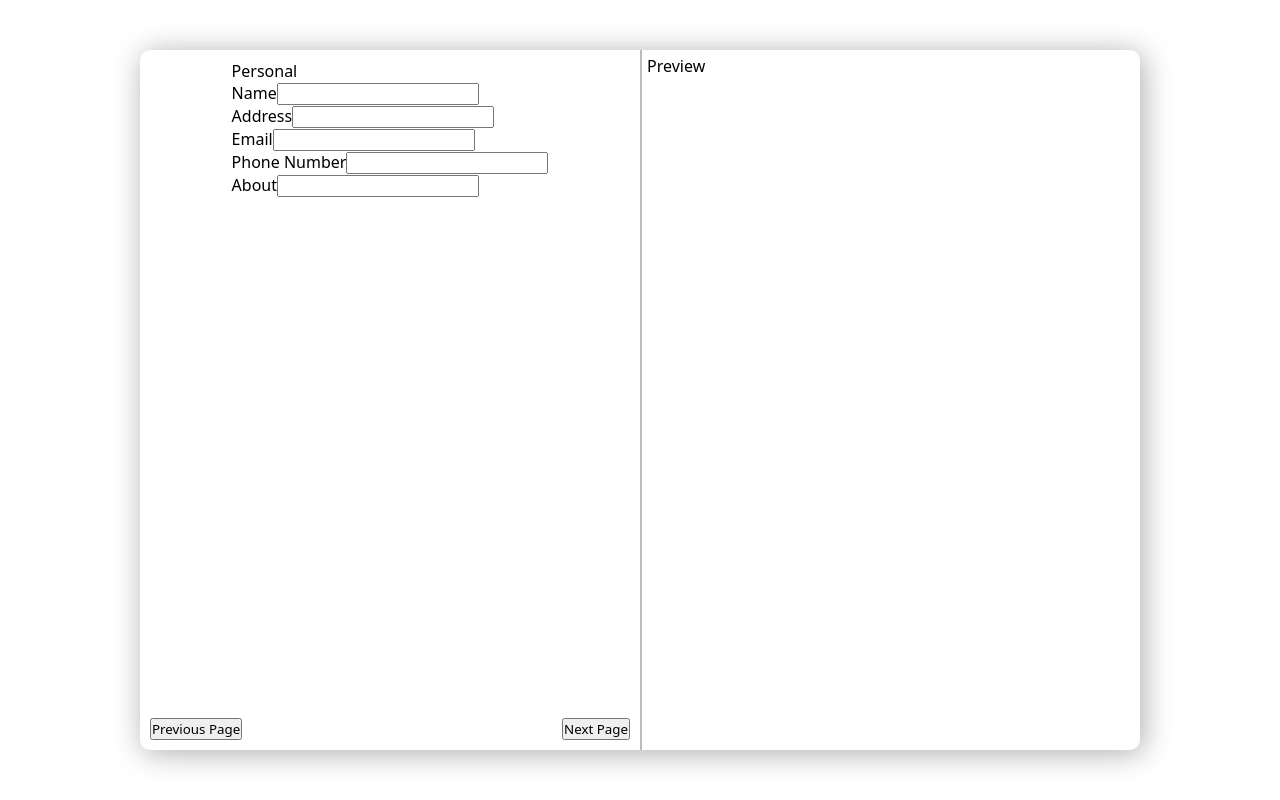
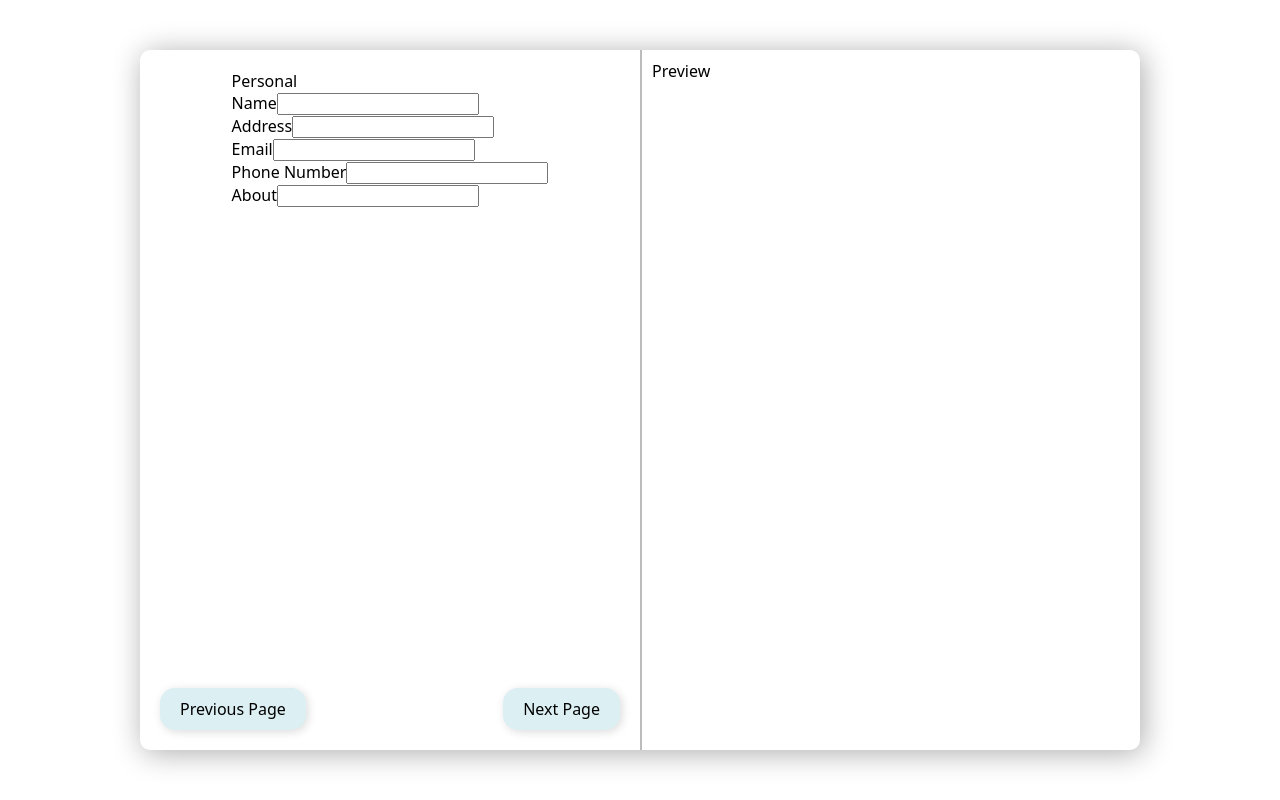
Before and after one commit to WLewis0991/ResumeBuilder, a React (Vite) app: page / in a window 1280 px wide. Both pictures are taken after a click on the button "Enter". Built offline with nearby package versions, Linux system fonts and the light colour scheme.

Commit message:
className added to buttons and basic styling

```diff
--- a/src/Education.jsx
+++ b/src/Education.jsx
@@ -36,7 +36,7 @@ export default function Education (props){
         <p>Name</p>
         <input type="text" value={name} onChange={handleNameChange}/>
         <p>Year Attended</p>
-        <input type="number" value={year} onChange={handleYearChange}/>
+        <input type="date" value={year} onChange={handleYearChange}/>
         <p>Description/Achievements</p>
         <input type="text" value={description} onChange={handleDescriptionChange}/>
         <br />
--- a/src/Personal.jsx
+++ b/src/Personal.jsx
@@ -28,7 +28,7 @@ export default function Pesonal (props) {
         <input type="text" name="address" value={resumeData.personal.address} onChange={handleChange}/>
         <br />
         <label>Email</label>
-        <input type="text" name="email" value={resumeData.personal.email} onChange={handleChange}/>
+        <input type="email" name="email" value={resumeData.personal.email} onChange={handleChange}/>
         <br />
         <label>Phone Number</label>
         <input type="text" name="phone" value={resumeData.personal.phone} onChange={handleChange}/>
--- a/src/Work.jsx
+++ b/src/Work.jsx
@@ -50,7 +50,7 @@ export default function Work(props) {
         <p>Position</p>
         <input type="text" value={position} onChange={handlePositionChange}/>
         <p>Years Worked </p>
-        <input type="number" value={yearStart} onChange={handleYearStartChange}/><span>to</span><input type="number" value={yearEnd} onChange={handleYeaEndChange}/>
+        <input type="date" value={yearStart} onChange={handleYearStartChange}/><span>to</span><input type="date" value={yearEnd} onChange={handleYeaEndChange}/>
         <br />
         <p>Description/Responsibilities</p>
         <input type="text" value={description} onChange={handleDesciptionChange}/>
--- a/src/assets/Button.jsx
+++ b/src/assets/Button.jsx
@@ -3,6 +3,6 @@ export default function Button(props){
     const {page, text} = props
 
     return(<>
-        <button onClick={page}>{text}</button>
+        <button className="nav-button" onClick={page}>{text}</button>
         </>)
     }
--- a/src/index.css
+++ b/src/index.css
@@ -19,7 +19,7 @@
     margin: 40px;
     font-family: inherit;
     font-size: 1em;
-    background-color: rgb(176, 188, 213);
+    background-color: rgb(220, 239, 243);
     border-radius: 40px;
     border: none;
     cursor: pointer;
@@ -50,7 +50,7 @@
 
 .preview-container{
     border-left: 2px solid rgba(0, 0, 0, 0.263);
-    padding: 5px;
+    padding: 10px;px;
 
 }
 
@@ -59,7 +59,7 @@
     flex-direction: column;
     align-items: center;
     justify-content: center;
-    padding: 10px;
+    padding: 20px;
 
 }
 .button-container{
@@ -69,3 +69,16 @@
     flex-direction: row;
     justify-content: space-between;
 }
+
+.nav-button{
+    font-family: inherit;
+    font-weight: 500;
+    font-size: 1em;
+    padding: 10px 20px;
+    border: none;
+    border-radius: 15px;
+    background-color: rgb(220, 239, 243);
+    box-shadow: 2px 2px 10px rgba(0, 0, 0, 0.143);
+    cursor: pointer;
+
+}
```
